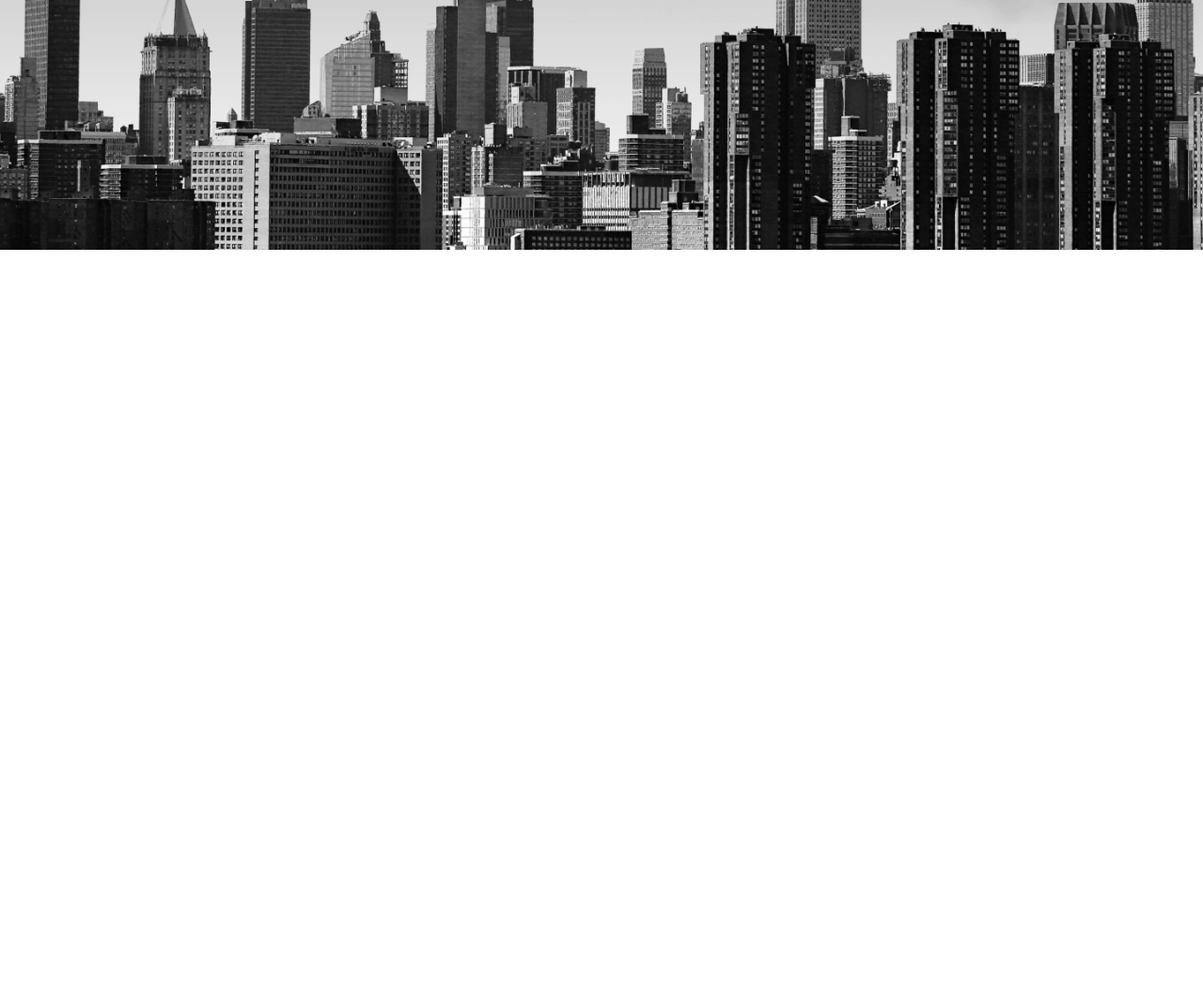
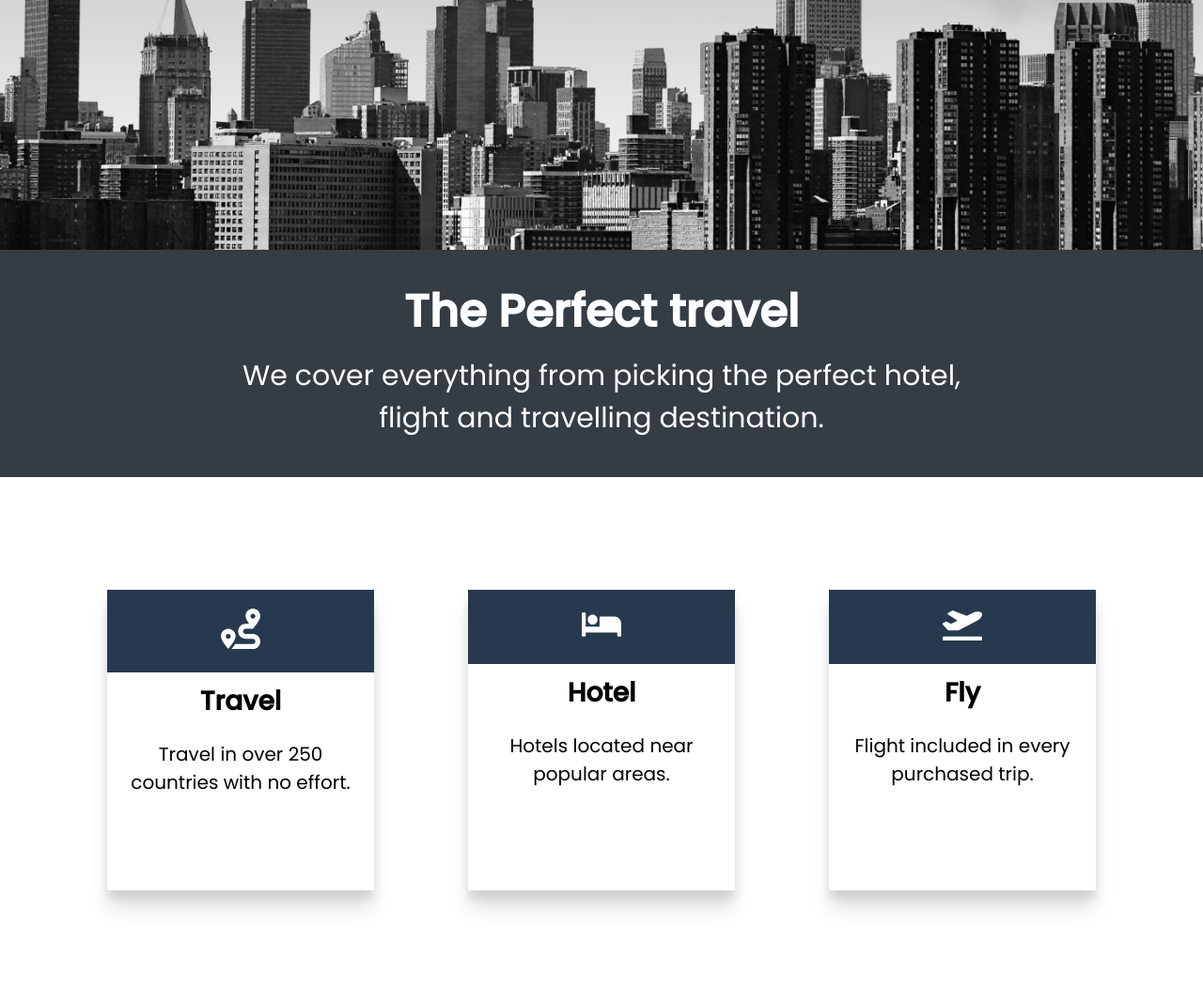
Before and after one commit to virgilionkanu/travelly, a plain HTML site: page index.html in a window 1280 px wide. Shown: the part 1334-2402 px from the top of the page at 94% size. Before the commit the page ends 1600 px from the top, so only its background shows below. Drawn offline with Linux system fonts and the light colour scheme; a web font is replaced by a local one.

Commit message:
Creating card section.

```diff
--- a/index.html
+++ b/index.html
@@ -50,5 +50,38 @@
         <img src="./img/cloud.png" class="moving-cloud-2 cloud" />
       </header>
     </section>
+
+    <section class="benefits">
+      <header class="benefits-head">
+        <h2>The Perfect travel</h2>
+        <h3>
+          We cover everything from picking the perfect hotel, <br />
+          flight and travelling destination.
+        </h3>
+      </header>
+    </section>
+    <div class="cards">
+      <div class="card">
+        <div class="card-icon">
+          <img src="./icons/route-solid.svg" alt="" />
+        </div>
+        <h4>Travel</h4>
+        <p>Travel in over 250 countries with no effort.</p>
+      </div>
+      <div class="card">
+        <div class="card-icon">
+          <img src="./icons/bed-solid.svg" alt="" />
+        </div>
+        <h4>Hotel</h4>
+        <p>Hotels located near popular areas.</p>
+      </div>
+      <div class="card">
+        <div class="card-icon">
+          <img src="./icons/plane-departure-solid.svg" alt="" />
+        </div>
+        <h4>Fly</h4>
+        <p>Flight included in every purchased trip.</p>
+      </div>
+    </div>
   </body>
 </html>
--- a/style.css
+++ b/style.css
@@ -164,6 +164,54 @@ nav ul {
     transform: translate(0%, 0%);
   }
 }
+
+/* Benefits Section */
+.benefits {
+  background: #343c44;
+  padding: 3rem;
+  min-height: 30vh;
+  display: flex;
+  flex-direction: column;
+  justify-content: center;
+  align-items: center;
+  color: white;
+  text-align: center;
+}
+
+.benefits h3 {
+  padding: 1rem;
+}
+
+.cards {
+  width: 90%;
+  margin: auto;
+  display: flex;
+  min-height: 70vh;
+  align-items: center;
+  flex-wrap: wrap;
+}
+
+.card {
+  text-align: center;
+  flex: 1 1 25rem;
+  min-height: 40vh;
+  margin: 2rem 5rem;
+  box-shadow: 0 10px 10px rgba(0, 0, 0, 0.1), 0 20px 20px rgba(0, 0, 0, 0.1);
+}
+
+.cards img {
+  max-width: 15%;
+  margin: 2rem;
+}
+
+.card h4,
+.card p {
+  padding: 1rem;
+}
+
+.card-icon {
+  background: #27394e;
+}
 /* Media Query */
 @media screen and (max-width: 932px) {
   html {
```
